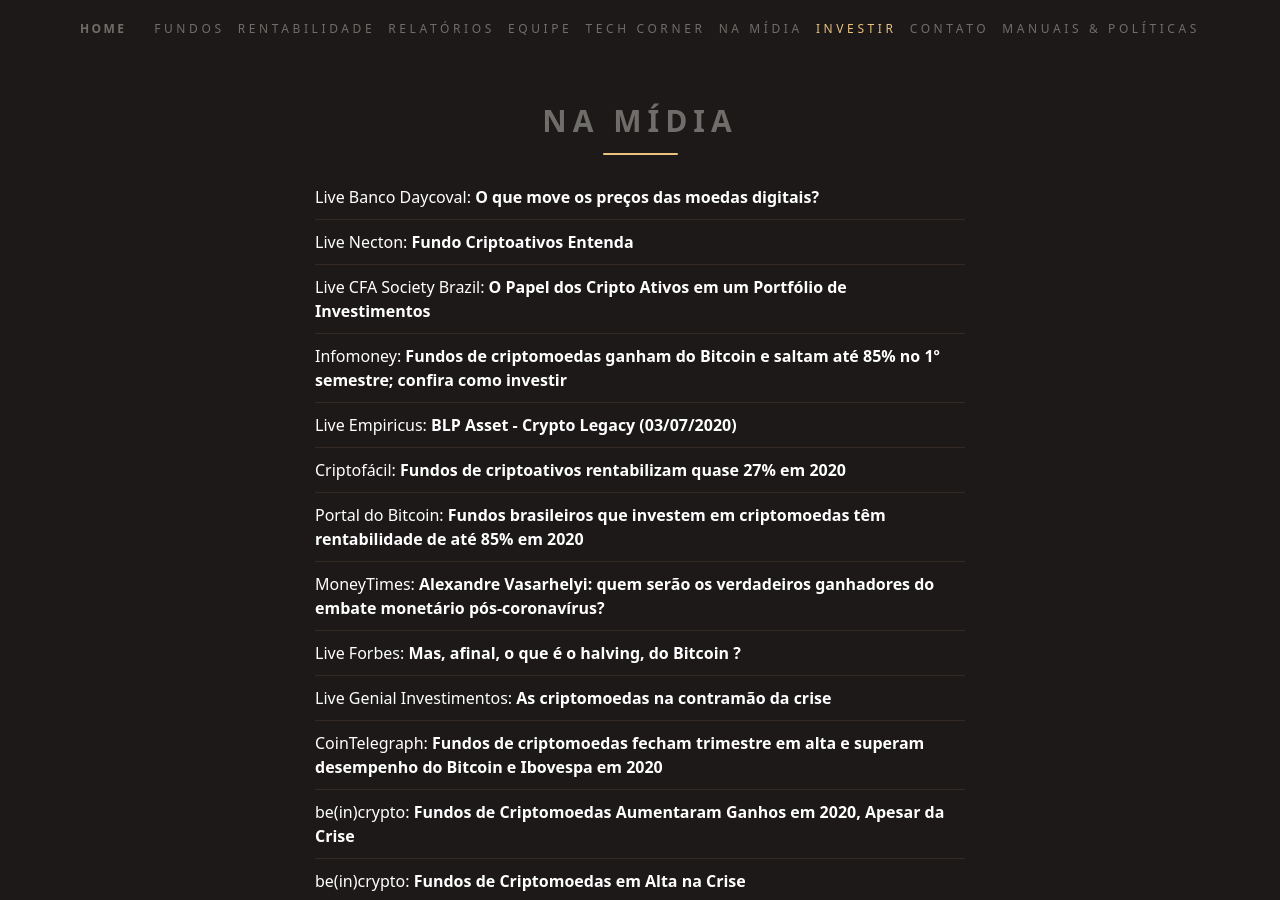
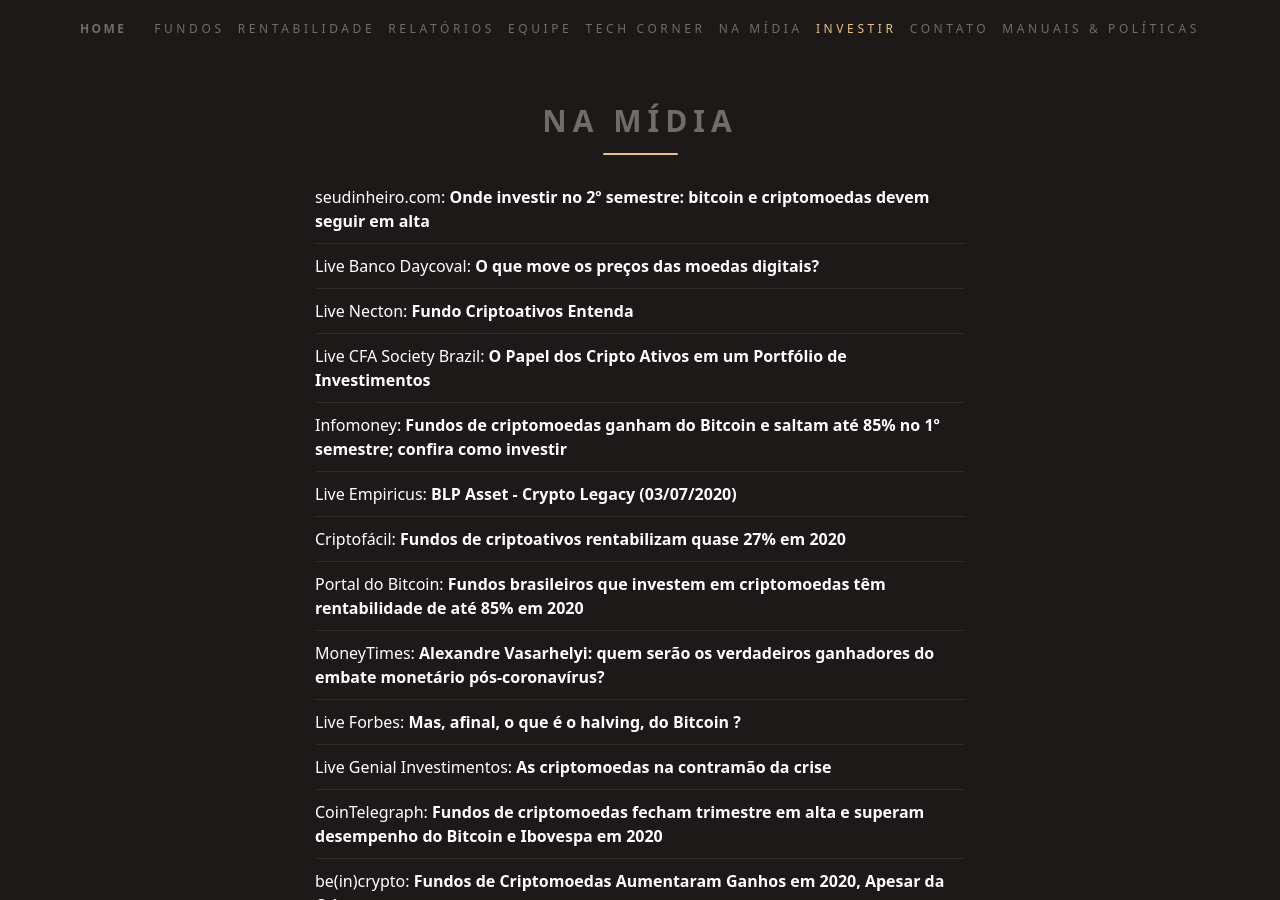
Before and after one commit to ateliedetemas/blpcrypto, a Jekyll site: the page built from _pages/na-midia.md, in a window 1280 px wide and 900 px high. Built offline with Jekyll 4.4.1, drawn with Linux system fonts in a browser that asks for light colours.

Commit message:
Update na-midia.md

```diff
--- a/_pages/na-midia.md
+++ b/_pages/na-midia.md
@@ -3,6 +3,7 @@ lang: pt
 layout: page
 title: Na Mídia
 ---
+|[seudinheiro.com: **Onde investir no 2º semestre: bitcoin e criptomoedas devem seguir em alta**](https://www.seudinheiro.com/2020/bolsa-dolar/onde-investir-2semestre-bitcoin-criptomoedas/?xpromo=XD-MI-SDW-MTSD-BMAIL-X-EMAILO-X-X-X&utm_source=SDW&utm_medium=EMAILO&utm_campaign=XD-MI-SDW-MTSD-BMAIL-X-EMAILO-X-X-X)
 |[Live Banco Daycoval: **O que move os preços das moedas digitais?**](https://www.youtube.com/watch?v=2QIBHYxsxDc)
 |[Live Necton: **Fundo Criptoativos Entenda**](https://youtu.be/cJBMdi-Vfmc)
 |[Live CFA Society Brazil: **O Papel dos Cripto Ativos em um Portfólio de Investimentos**](https://www.youtube.com/watch?v=pqi2c1L8WnI&feature=youtu.be)
```
